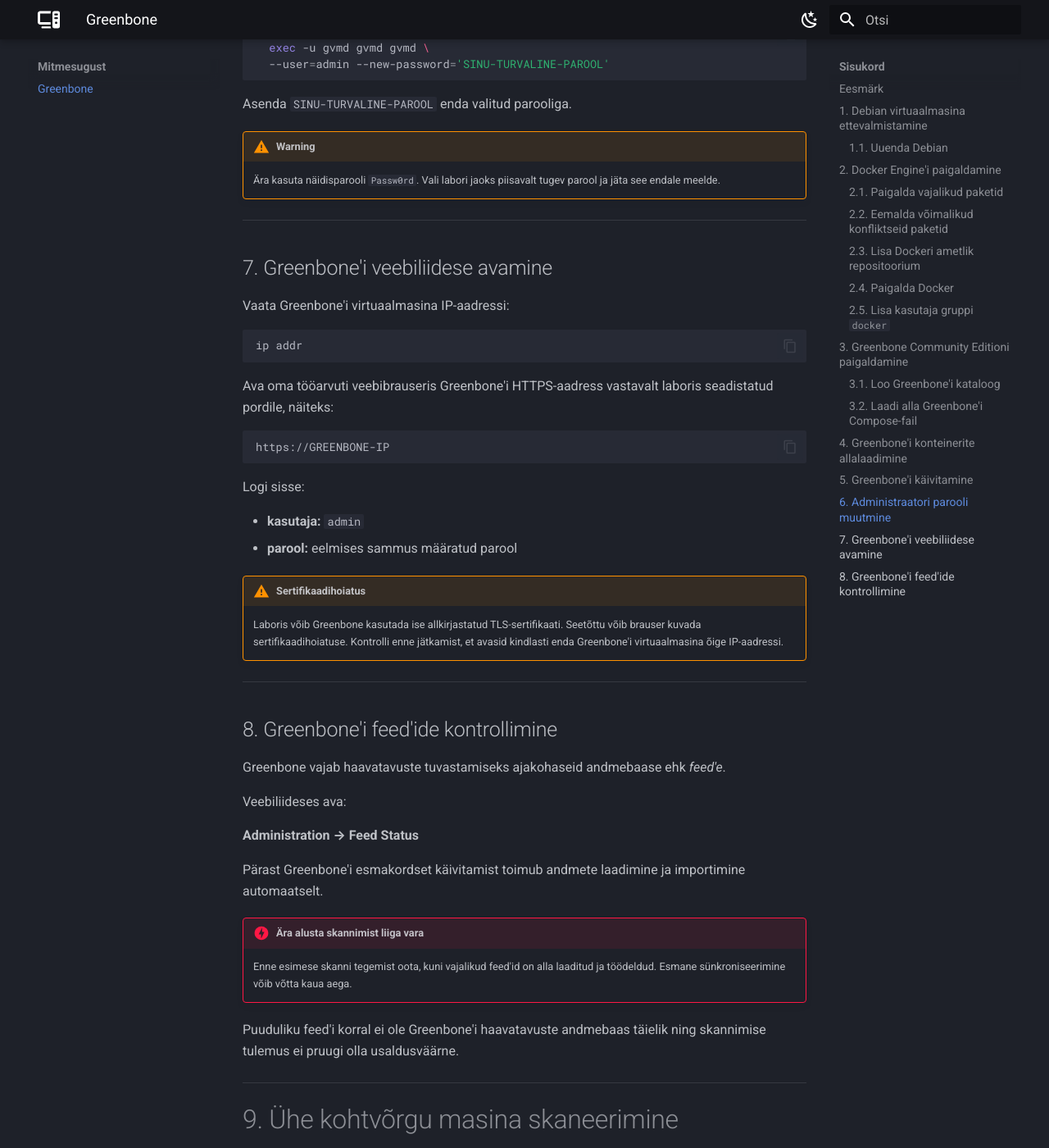
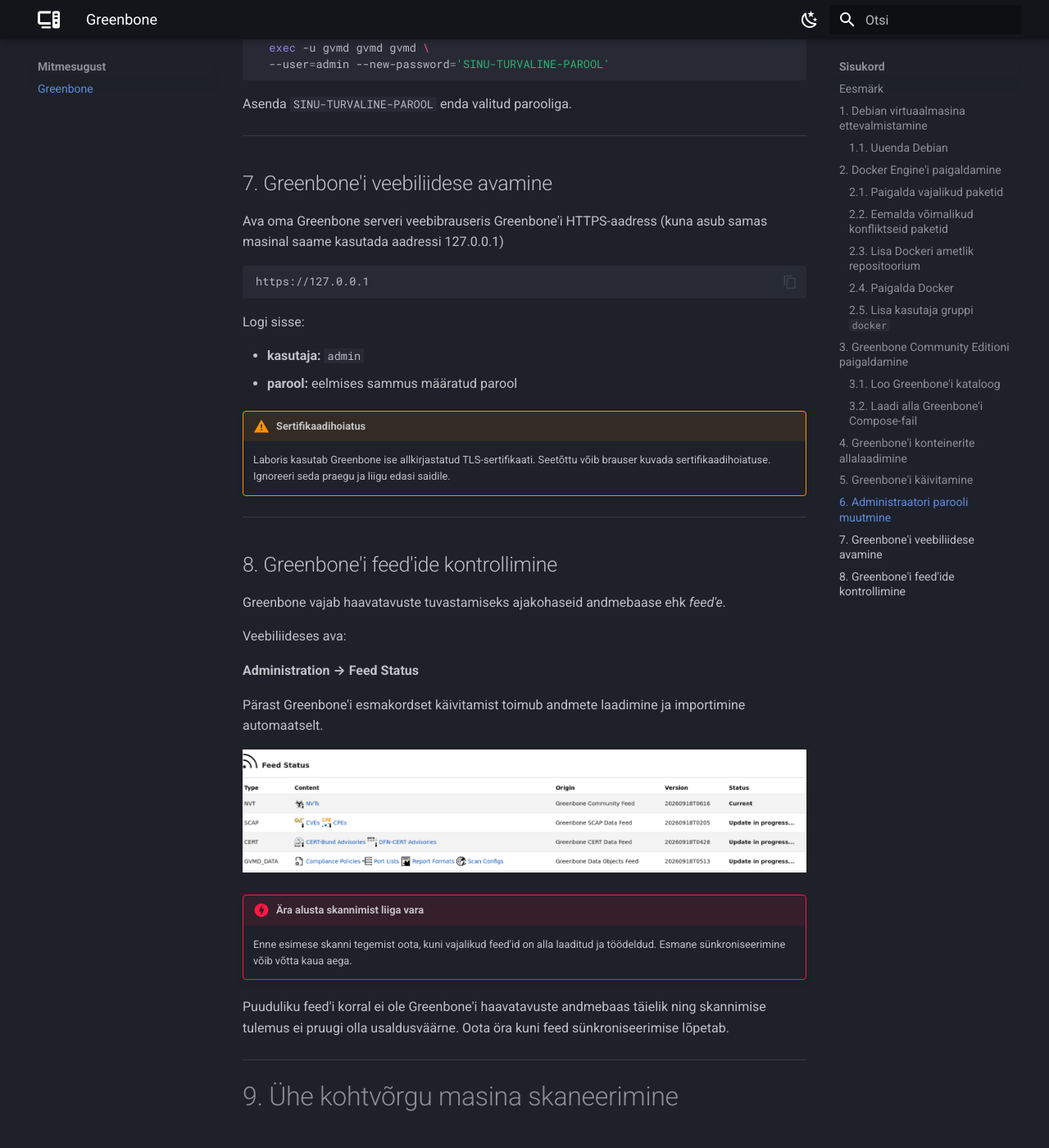
Before and after one commit to priitpaap/priitpaap.github.io, an MkDocs documentation site: the page built from docs/mitmesugust/greenbone.md, in a window 1280 px wide and 1400 px high, scrolled down 5772 px. Shown: the whole window at 82% size. Built offline with MkDocs 1.6.1 and Material for MkDocs 9.7.7, drawn with Linux system fonts in a browser that asks for light colours; some of the changed text lies outside the part shown.

Commit message:
Uuendatud greenbone.md

````diff
--- a/docs/mitmesugust/greenbone.md
+++ b/docs/mitmesugust/greenbone.md
@@ -284,25 +284,15 @@
 
 Asenda `SINU-TURVALINE-PAROOL` enda valitud parooliga.
 
-!!! warning
-    Ära kasuta näidisparooli `Passw0rd`. Vali labori jaoks
-    piisavalt tugev parool ja jäta see endale meelde.
 
 ------------------------------------------------------------------------
 
 ## 7. Greenbone'i veebiliidese avamine
 
-Vaata Greenbone'i virtuaalmasina IP-aadressi:
-
-``` bash
-ip addr
-```
-
-Ava oma tööarvuti veebibrauseris Greenbone'i HTTPS-aadress vastavalt
-laboris seadistatud pordile, näiteks:
+Ava oma Greenbone serveri veebibrauseris Greenbone'i HTTPS-aadress (kuna asub samas masinal saame kasutada aadressi 127.0.0.1)
 
 ``` text
-https://GREENBONE-IP
+https://127.0.0.1
 ```
 
 Logi sisse:
@@ -311,9 +301,7 @@
 -   **parool:** eelmises sammus määratud parool
 
 !!! warning "Sertifikaadihoiatus"
-    Laboris võib Greenbone kasutada ise allkirjastatud TLS-sertifikaati. Seetõttu võib brauser kuvada
-    sertifikaadihoiatuse. Kontrolli enne jätkamist, et avasid kindlasti enda
-    Greenbone'i virtuaalmasina õige IP-aadressi.
+    Laboris kasutab Greenbone ise allkirjastatud TLS-sertifikaati. Seetõttu võib brauser        kuvada sertifikaadihoiatuse. Ignoreeri seda praegu ja liigu edasi saidile.
 
 ------------------------------------------------------------------------
 
@@ -329,27 +317,29 @@
 Pärast Greenbone'i esmakordset käivitamist toimub andmete laadimine ja
 importimine automaatselt.
 
+![feed status](assets/greenbone/feed-status.png)
+
+
 !!! danger "Ära alusta skannimist liiga vara"
     Enne esimese skanni tegemist oota, kuni vajalikud feed'id on alla laaditud ja töödeldud.
     Esmane sünkroniseerimine võib võtta kaua aega.
 
 Puuduliku feed'i korral ei ole Greenbone'i haavatavuste andmebaas
-täielik ning skannimise tulemus ei pruugi olla usaldusväärne.
+täielik ning skannimise tulemus ei pruugi olla usaldusväärne. Oota öra kuni feed sünkroniseerimise lõpetab.
 
 ------------------------------------------------------------------------
 
 # 9. Ühe kohtvõrgu masina skaneerimine
 
-Nüüd skaneerid ühte kooli laborivõrgu virtuaalmasinat.
+Kui feedid onmm uuendatud, siis saame skannerimisega alustada.
+
+Kõigepealt skannerid ühte kooli laborivõrgu virtuaalmasinat.
 
 Sobivaks sihtmärgiks võib olla näiteks sinu enda Zabbixi või mõni muu
 õpetaja lubatud virtuaalmasin.
 
 !!! danger "Skaneeri ainult lubatud süsteeme"
-    Ära sisesta sihtmärgiks
-    suvalist Internetist leitud IP-aadressi või domeeninime.
-
-### 9.1. Loo skann
+    Ära sisesta sihtmärgiks suvalist Internetist leitud IP-aadressi või domeeninime.
 
 1.  Ava Greenbone'i veebiliides.
 2.  Navigeeri **Scans → Tasks**.
````
Also changed, not shown: docs/mitmesugust/assets/greenbone/feed-status.png (added), docs/mitmesugust/assets/greenbone/feed.png (added).
